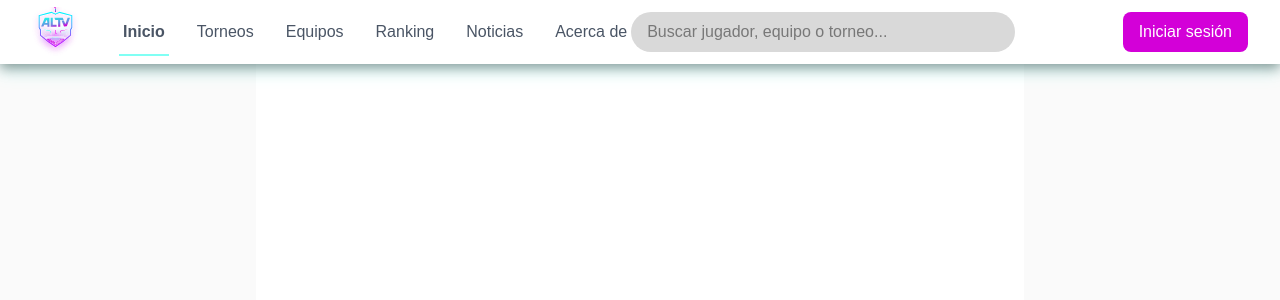
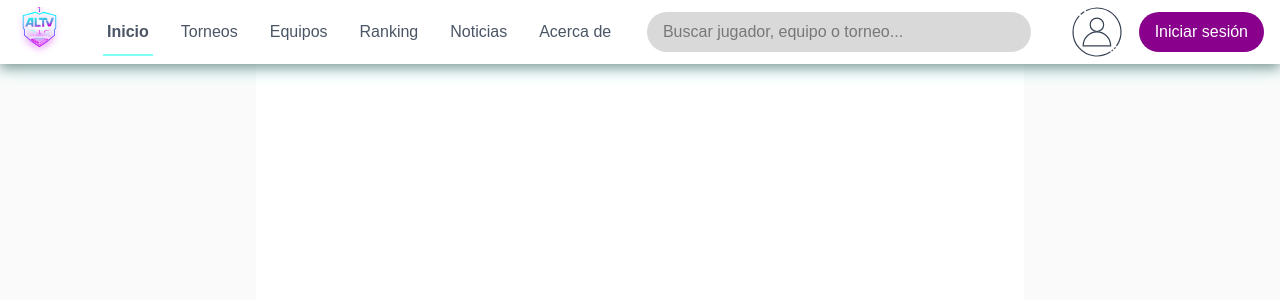
Before and after one commit to KrlMO/altv-front, a Next.js app: page / in a window 1280 px wide. Shown: the top 300 px of the page. Built offline with nearby package versions, Linux system fonts and the light colour scheme.

Commit message:
(/) navbar improvement

```diff
--- a/src/app/globals.css
+++ b/src/app/globals.css
@@ -4,9 +4,11 @@
   --background: #ffffff;
   --foreground: #171717;
   --maindark: #131A2A;
-  --primary: #D300D8;
+  --primary: #88008B;
   --seconday: #15ffeb8a;
-  --darksecondary: #063f3a;
+  --lightpink: #D300D8;
+  --ciangreen: #15FFEB;
+  --darksecondary: #00302c;
   --darkbackground: #0A0F1F;
   --darkbgcontent: #0b1127;
   --shadow-navbar:
@@ -23,6 +25,8 @@
   --color-altv-maindark: var(--maindark);
   --color-altv-background: var(--darkbackground);
   --color-altv-bgcontent: var(--darkbgcontent);
+  --color-lightpink: var(--lightpink);
+  --color-ciangreen: var(--ciangreen);
   --color-btn-secondary: var(--seconday);
   --color-btn-primary: var(--primary);
   --color-altv-darksecondary: var(--darksecondary);
--- a/src/components/layout/Navbar.tsx
+++ b/src/components/layout/Navbar.tsx
@@ -1,19 +1,18 @@
-import Link from "next/link";
-import altv_logo from "../../../public/altv-logo.svg"
 import { NavItem } from "../navigation/NavItem";
 import { SearchBar } from "../navigation/SearchBar";
 import { AuthSection } from "../navigation/AuthSection";
-import Image from "next/image";
+import { MainIcon } from "../ui/icons/MainIcon";
 
 export function Navbar() {
     return (
-        <nav className="w-full h-16 px-8 flex items-center bg-white dark:bg-altv-maindark relative z-50 navbar-elevated">
+        <nav className="w-full h-16 px-4 flex items-center justify-between bg-white dark:bg-altv-maindark relative z-50 navbar-elevated">
             <div className="flex items-center gap-10">
-                <Link href="/" className="flex items-center h-full">
-                    <Image src={altv_logo} alt="ALTV Logo" height={50} priority />
-                </Link>
+                <div className="flex items-center gap-4">
+                    <button className="lg:hidden">☰</button>
+                    <MainIcon></MainIcon>
+                </div>
 
-                <div className="flex gap-6">
+                <div className="hidden lg:flex gap-6">
                     <NavItem href="/">Inicio</NavItem>
                     <NavItem href="/tournaments">Torneos</NavItem>
                     <NavItem href="/teams">Equipos</NavItem>
@@ -23,11 +22,12 @@ export function Navbar() {
                 </div>
             </div>
 
-            <div className="flex-1 justify-center">
+            <div className="hidden lg:flex flex-1 justify-center">
                 <SearchBar />
             </div>
 
-            <div className="flex justify-end">
+            <div className="flex items-center gap-4">
+                <button className="lg:hidden">🔍</button>
                 <AuthSection />
             </div>
 
--- a/src/components/navigation/AuthSection.tsx
+++ b/src/components/navigation/AuthSection.tsx
@@ -1,18 +1,22 @@
 "use client";
 import { useState } from "react";
 import Link from "next/link";
+import { UserIcon } from "../ui/icons/UserIcon";
 
 export function AuthSection() {
-    const [isLogged, setIsLogged] = useState(false); // luego viene del contexto
+    const [isLogged, setIsLogged] = useState(false);
 
     if (!isLogged) {
         return (
-            <Link
-                href="/login"
-                className="px-4 py-2 rounded-lg bg-btn-primary text-white hover:opacity-90 transition"
-            >
-                Iniciar sesión
-            </Link>
+            <div className="flex items-center gap-2">
+                <UserIcon strokeWidth={1.4} className="h-17 w-17 text-gray-700 dark:text-ciangreen" />
+                <Link
+                    href="/auth/login"
+                    className="px-4 py-2 rounded-[20px] bg-btn-primary text-white hover:opacity-90 transition"
+                >
+                    Iniciar sesión
+                </Link>
+            </div>
         );
     }
 
@@ -22,7 +26,6 @@ export function AuthSection() {
                 <div className="h-8 w-8 rounded-full bg-btn-primary" />
             </button>
 
-            {/* Dropdown futuro */}
             <div className="absolute right-0 mt-2 w-48 bg-white dark:bg-altv-maindark shadow-lg rounded-lg p-2">
                 <Link href="/profile" className="block px-2 py-1 hover:bg-gray-100 dark:hover:bg-altv-darksecondary">
                     Mi cuenta
--- a/src/components/navigation/SearchBar.tsx
+++ b/src/components/navigation/SearchBar.tsx
@@ -5,7 +5,10 @@ export function SearchBar() {
     const [query, setQuery] = useState("");
 
     return (
-        <div className="relative w-96">
+        <div className="hidden lg:block relative w-96">
+            <button className="lg:hidden">
+                🔍
+            </button>
             <input
                 type="text"
                 placeholder="Buscar jugador, equipo o torneo..."
--- /dev/null
+++ b/src/components/ui/icons/MainIcon.tsx
@@ -0,0 +1,11 @@
+import Image from "next/image";
+import Link from "next/link";
+import altv_logo from "../../../../public/altv-logo.svg"
+
+export function MainIcon({height = 50}: {height?: number}) {
+    return (
+        <Link href="/" className="flex items-center h-full">
+            <Image src={altv_logo} alt="ALTV Logo" height={height} priority />
+        </Link>
+    );
+}
--- /dev/null
+++ b/src/components/ui/icons/UserIcon.tsx
@@ -0,0 +1,15 @@
+import { IconProps } from "./types";
+
+export function UserIcon({ className, strokeWidth = 1.8 }: IconProps) {
+    return (
+        <svg viewBox="0 0 80 80" fill="none" xmlns="http://www.w3.org/2000/svg" className={className}>
+            <path d="M57.6205 62.062C57.9228 61.8205 58.2202 61.5728 58.5123 61.3191" strokeWidth={strokeWidth} stroke="currentColor" strokeLinecap="round" />
+            <path d="M60.5592 59.3528C60.8665 59.0263 61.1659 58.6926 61.4573 58.3519" stroke="currentColor" strokeWidth={strokeWidth} strokeLinecap="round" />
+            <path d="M55.4478 63.6346C49.7301 67.3718 42.8514 68.9096 36.0866 67.9628C29.3218 67.0161 23.1296 63.6491 18.6575 58.4858C14.1855 53.3225 11.7368 46.713 11.7654 39.8823C11.794 33.0517 14.2979 26.4629 18.813 21.3373" strokeWidth={strokeWidth} stroke="currentColor" strokeLinecap="round" />
+            <path d="M24.5386 16.375C23.4089 17.1143 22.3338 17.9336 21.3214 18.8268" stroke="currentColor" strokeWidth={strokeWidth} strokeLinecap="round" />
+            <path d="M63.1735 56.1306C66.7484 50.9948 68.516 44.8169 68.1984 38.5674C67.8809 32.318 65.4963 26.351 61.4193 21.604C57.3422 16.857 51.8038 13.5988 45.6739 12.3413C39.544 11.0839 33.1701 11.8983 27.5534 14.6568" strokeWidth={strokeWidth} stroke="currentColor" strokeLinecap="round" />
+            <circle cx="39.8875" cy="31.4773" r="7.91066" stroke="currentColor" strokeWidth={strokeWidth} />
+            <path d="M56.0618 56.386C56.0618 52.0105 54.3577 47.8142 51.3245 44.7203C48.2912 41.6263 44.1772 39.8882 39.8875 39.8882C35.5978 39.8882 31.4838 41.6263 28.4505 44.7203C25.4172 47.8142 23.7131 52.0105 23.7131 56.386L39.8875 56.386H56.0618Z" stroke="currentColor" strokeWidth={strokeWidth} mask="url(#path-7-inside-1_2082_35)" />
+        </svg>
+    );
+}
--- /dev/null
+++ b/src/components/ui/icons/types.ts
@@ -0,0 +1,4 @@
+export interface IconProps {
+    className?: string;
+    strokeWidth?: number;
+}
--- a/src/modules/auth/components/LoginForm.tsx
+++ b/src/modules/auth/components/LoginForm.tsx
@@ -5,6 +5,10 @@ import { Input } from "@/components/ui/input/Input";
 import steamImage from "../../../../public/steam-logo.png"
 import { useLogin } from "../hooks/useLogin";
 import { useState } from "react";
+import Link from "next/link";
+import Image from "next/image";
+import altv_logo from "../../../../public/altv-logo.svg"
+import { MainIcon } from "@/components/ui/icons/MainIcon";
 
 function validateEmail(value: string) {
   if (!value) return undefined;
@@ -60,7 +64,9 @@ export function LoginForm() {
     bg-white dark:bg-altv-maindark
   "
       >
-
+        <div className="items-center justify-center flex">
+          <MainIcon height={100}></MainIcon>
+        </div>
 
         <h2
           className="
--- a/src/modules/auth/components/RegisterForm.tsx
+++ b/src/modules/auth/components/RegisterForm.tsx
@@ -8,6 +8,10 @@ import React from "react";
 import { MainButton } from "@/components/ui/buttom/MainButtom";
 import { ImageButton } from "@/components/ui/buttom/ImageButtom";
 import steamImage from "../../../../public/steam-logo.png"
+import Link from "next/link";
+import Image from "next/image";
+import altv_logo from "../../../../public/altv-logo.svg"
+import { MainIcon } from "@/components/ui/icons/MainIcon";
 
 export function RegisterForm() {
     const { register, loading, error } = useRegister();
@@ -89,6 +93,9 @@ export function RegisterForm() {
                     bg-white dark:bg-altv-maindark
                 "
             >
+                <div className="items-center justify-center flex">
+                    <MainIcon height={100}></MainIcon>
+                </div>
                 <h2
                     className="
                     text-2xl
```
Also changed, not shown: src/components/ui/icons/SearchIcon.tsx (added).
